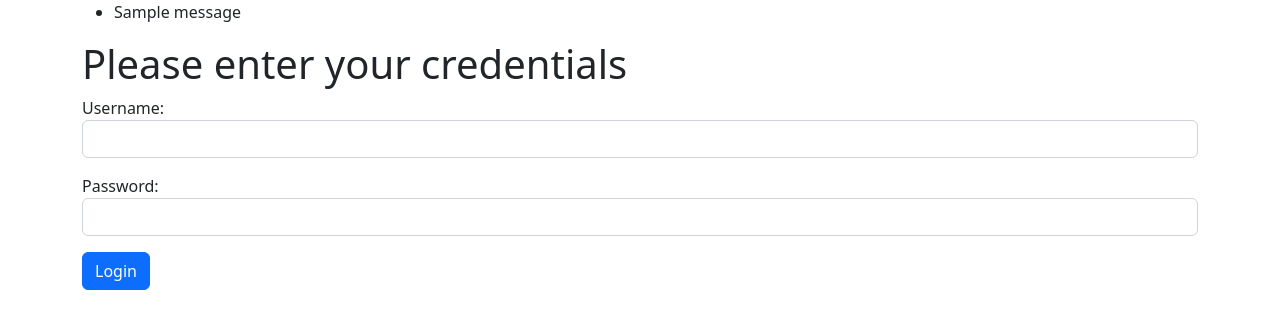
After one commit to jzampier/flask-gcoll, a Flask app: page /login in a window 1280 px wide. The commit adds this page. Shown: the top 329 px of the page. Run offline with Flask 2, Linux system fonts and the light colour scheme; one stand-in notice (Sample message) is shown; some libraries are stand-ins or nearby versions.

Commit message:
Add login.html

```diff
--- a/game_coll.py
+++ b/game_coll.py
@@ -1,11 +1,12 @@
 """Flask Game Site"""
-from flask import Flask, render_template, request, redirect
+from flask import Flask, render_template, request, redirect, session, flash
 
 app = Flask(__name__)
+app.secret_key = 'tio_julio'
 
 
 class Game:
-    """_summary_"""
+    """Class with our game atributes"""
 
     def __init__(self, name, category, console) -> None:
         self.name = name
@@ -27,17 +28,17 @@ game_list = [
 
 @app.route('/')
 def index():
-    """_summary_
+    """Render homepage
 
     Returns:
-        _description_
+        Render index.html page
     """
     return render_template('index.html', ttl='my game collection', games=game_list)
 
 
 @app.route('/new_game')
 def new():
-    """_summary_"""
+    """Render the new game page"""
     return render_template('new_game.html', ttl='New Game')
 
 
@@ -48,7 +49,8 @@ def new():
     ],
 )
 def create():
-    """_summary_"""
+    """Get information on field, append it to game_list
+    and redirect to home page (/)"""
     name = request.form.get('name')
     category = request.form.get('category')
     console = request.form.get('console')
@@ -57,7 +59,32 @@ def create():
     return redirect('/')
 
 
+@app.route('/login')
+def login():
+    """render login page
+
+    Returns:
+        renders our login page
+    """
+    return render_template('login.html')
+
+
+@app.route(
+    '/authenticate',
+    methods=[
+        'POST',
+    ],
+)
+def authenticate():
+    """Authenticates user and redirects to home page
+    or login page (if password is incorrect)"""
+    if 'master' == request.form.get('user_password'):
+        session['user_authenticated'] = request.form.get('user_name')
+        flash(request.form.get('user_name') + ' has successfully logged in')
+        return redirect('/')
+    flash('Loggin attemept failed! Type your password correctly')
+    return redirect('/login')
+
+
 if __name__ == "__main__":
     app.run(debug=True)
-
-#!4.6
--- /dev/null
+++ b/templates/login.html
@@ -0,0 +1,40 @@
+<!DOCTYPE html>
+<html>
+  <head>
+    <meta charset="utf-8" />
+    <meta name="viewport" content="width=device-width, initial-scale=1" />
+    <title>Game Collection</title>
+    <link
+      rel="stylesheet"
+      href="{{ url_for('static', filename='bootstrap.css') }}"
+    />
+  </head>
+  <body>
+    <div class="container">
+      {% with messages = get_flashed_messages() %} {% if messages %}
+      <ul class="flashes">
+        {% for message in messages %}
+        <li>{{ message }}</li>
+        {% endfor %}
+      </ul>
+      {% endif %} {% endwith %} {% block body %}{% endblock %}
+      <h1>Please enter your credentials</h1>
+      <form method="POST" action="/authenticate">
+        <p>
+          <label>Username:</label>
+          <input class="form-control" type="text" name="user_name" required />
+        </p>
+        <p>
+          <label>Password:</label>
+          <input
+            class="form-control"
+            type="password"
+            name="user_password"
+            required
+          />
+        </p>
+        <p><button class="btn btn-primary" type="submit">Login</button></p>
+      </form>
+    </div>
+  </body>
+</html>
```
Also changed, not shown: templates/template.html (+11 -1 lines).
